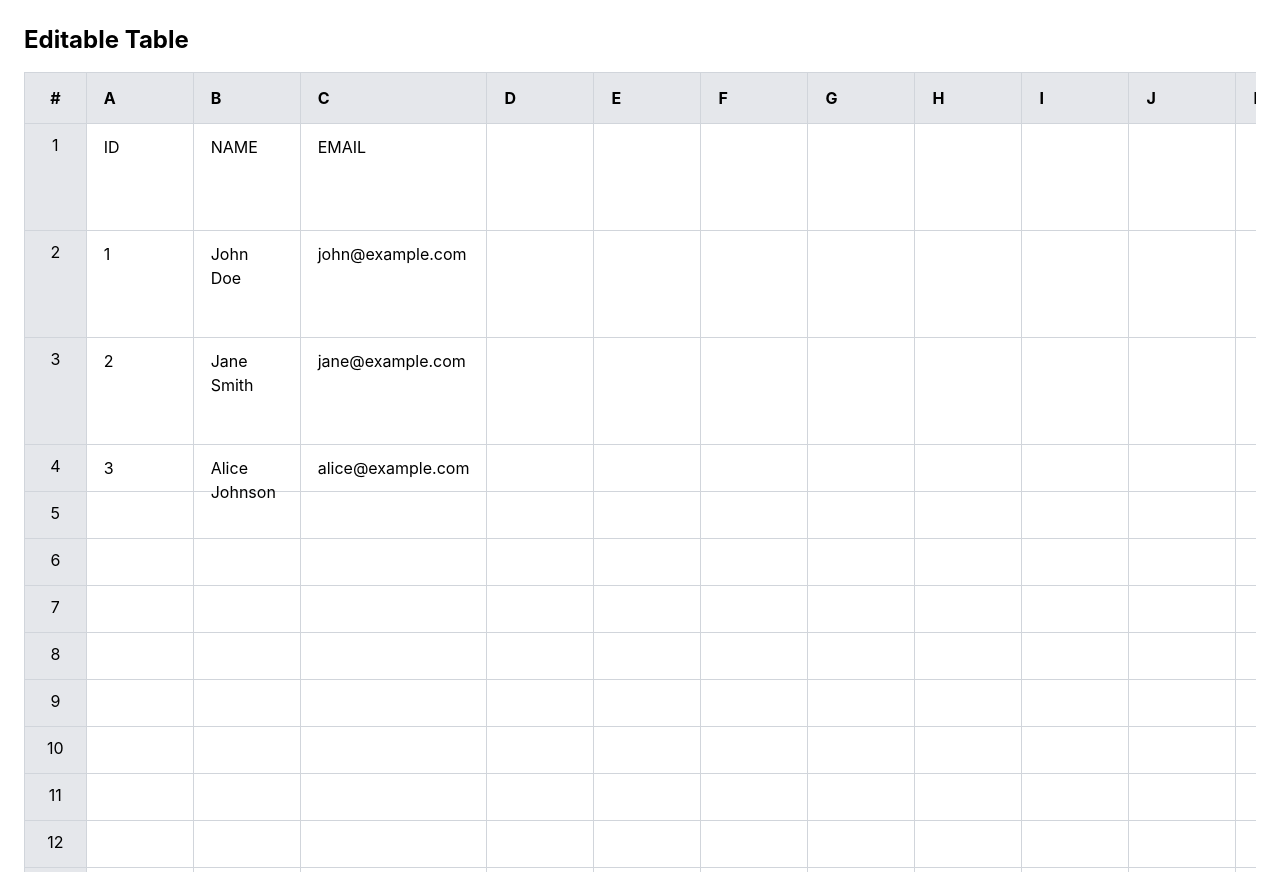
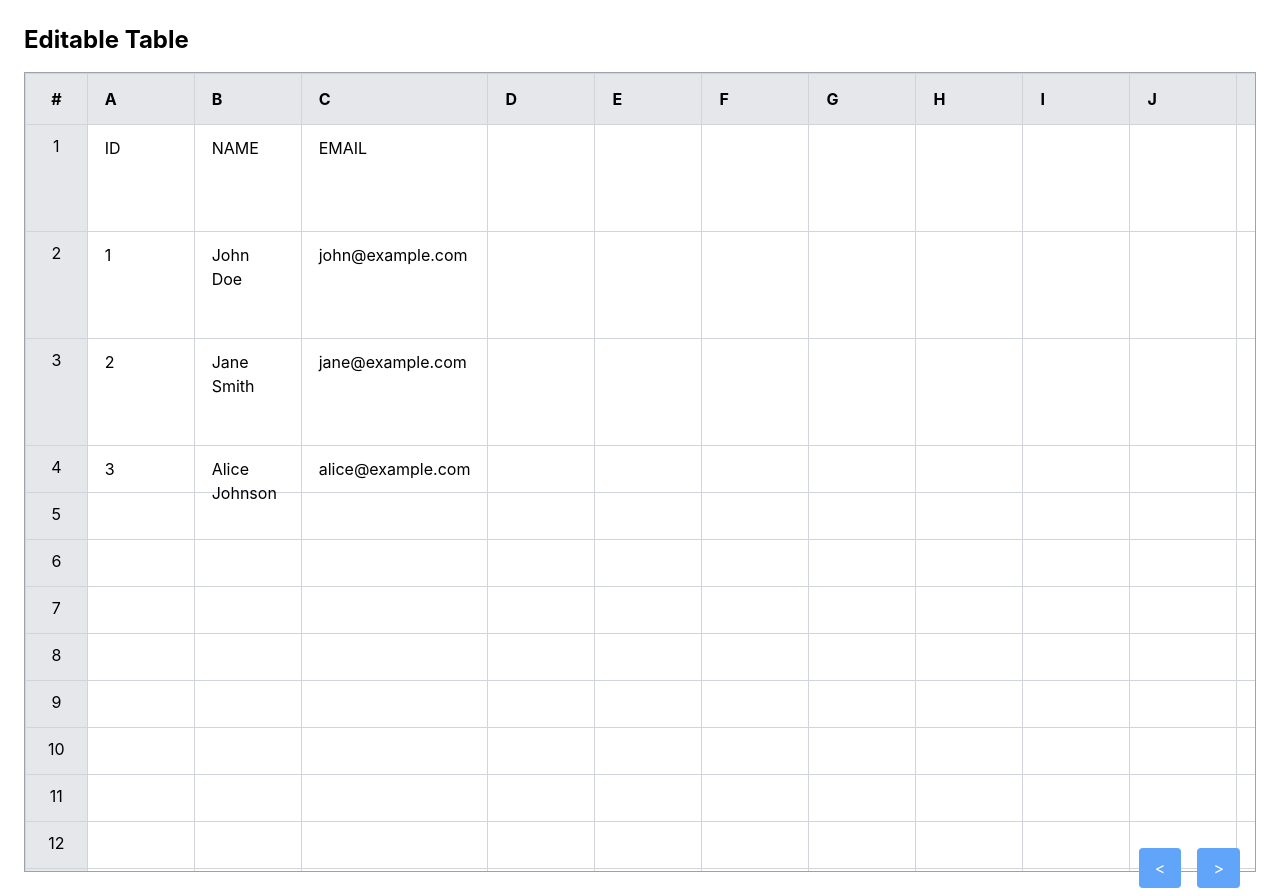
Before and after one commit to FlashDin/react-editable-table, a React (Create React App) app: page / in a window 1280 px wide. Built offline with nearby package versions, Linux system fonts and the light colour scheme.

Commit message:
add scroll button

```diff
--- a/src/components/editable-table/EditableTable.tsx
+++ b/src/components/editable-table/EditableTable.tsx
@@ -3,6 +3,7 @@ import Header from "./Header";
 import Body from "./Body";
 import generateAlphabets from "../../functions/GenerateAlphabet";
 import {Col, RowHeight} from "../../types/type";
+import ScrollComponent from "../scroll-component/ScrollComponent";
 
 interface Props {
     columns: Array<Col>;
@@ -11,21 +12,6 @@ interface Props {
 }
 
 const EditableTable: React.FC<Props> = ({columns, data, rowHeights}) => {
-
-    const [parentWidth, setParentWidth] = useState<number>(0);
-    const [parentHeight, setParentHeight] = useState<number>(0);
-
-    useEffect(() => {
-        const elm = document.getElementById('table-resizer');
-
-        // Check if the element exists
-        if (elm) {
-            const pw: number = elm.parentElement?.offsetWidth || 0;
-            const ph: number = elm.parentElement?.offsetHeight || 0;
-            setParentWidth(pw);
-            setParentHeight(ph);
-        }
-    }, []);
 
     const alphabets: Array<Col> = generateAlphabets("A", "Z").map((v: string) => ({
         key: v,
@@ -64,20 +50,12 @@ const EditableTable: React.FC<Props> = ({columns, data, rowHeights}) => {
         });
 
     return (
-        <div id={'table-resizer'} className={'overflow-auto'} style={{
-            width: parentWidth,
-            height: parentHeight
-        }}>
-            {parentWidth <= 0 && parentHeight <= 0 ? (
-                <div className={'w-full text-center'}>Please use div as parent and set width & height</div>) : (
-                <div>
-                    <table className="border-collapse border border-gray-400">
-                        <Header columns={alphabets}/>
-                        <Body columns={alphabets} dataColumns={columns} data={mData} rowHeights={numbers}/>
-                    </table>
-                </div>
-            )}
-        </div>
+        <ScrollComponent>
+            <table className="border-collapse border border-gray-400">
+                <Header columns={alphabets}/>
+                <Body columns={alphabets} dataColumns={columns} data={mData} rowHeights={numbers}/>
+            </table>
+        </ScrollComponent>
     );
 };
 
--- /dev/null
+++ b/src/components/scroll-component/ScrollComponent.tsx
@@ -0,0 +1,69 @@
+import React, {ReactNode, useEffect, useRef, useState} from 'react';
+
+interface ScrollComponentProps {
+    children: ReactNode; // Accepts any React nodes as children
+}
+
+const ScrollComponent: React.FC<ScrollComponentProps> = ({ children }) => {
+    const scrollRef = useRef<HTMLDivElement>(null);
+
+    const [parentHeight, setParentHeight] = useState<number>(0);
+
+    useEffect(() => {
+        const elm = document.getElementById('scrollerz');
+
+        // Check if the element exists
+        if (elm) {
+            const ph: number = elm.parentElement?.offsetHeight || 0;
+            setParentHeight(ph);
+        }
+    }, []);
+
+    const scrollLeft = () => {
+        if (scrollRef.current) {
+            scrollRef.current.scrollBy({
+                left: -100, // Scroll left by 100px
+                behavior: 'smooth', // Smooth scrolling
+            });
+        }
+    };
+
+    const scrollRight = () => {
+        if (scrollRef.current) {
+            scrollRef.current.scrollBy({
+                left: 100, // Scroll right by 100px
+                behavior: 'smooth', // Smooth scrolling
+            });
+        }
+    };
+
+    return (
+        <div id="scrollerz" className="relative flex flex-col items-center space-y-4">
+            <div
+                ref={scrollRef}
+                className="w-full overflow-scroll whitespace-nowrap border border-gray-400"
+                style={{
+                    height: parentHeight
+                }}
+            >
+                {children}
+            </div>
+            <div className="absolute -bottom-4 right-4 flex space-x-4">
+                <button
+                    onClick={scrollLeft}
+                    className="px-4 py-2 bg-blue-400 text-white rounded hover:bg-blue-600"
+                >
+                    {'<'}
+                </button>
+                <button
+                    onClick={scrollRight}
+                    className="px-4 py-2 bg-blue-400 text-white rounded hover:bg-blue-600"
+                >
+                    {'>'}
+                </button>
+            </div>
+        </div>
+    );
+};
+
+export default ScrollComponent;
```
Also changed, not shown: 1 other file (tests, documents, lock files or other folders).
